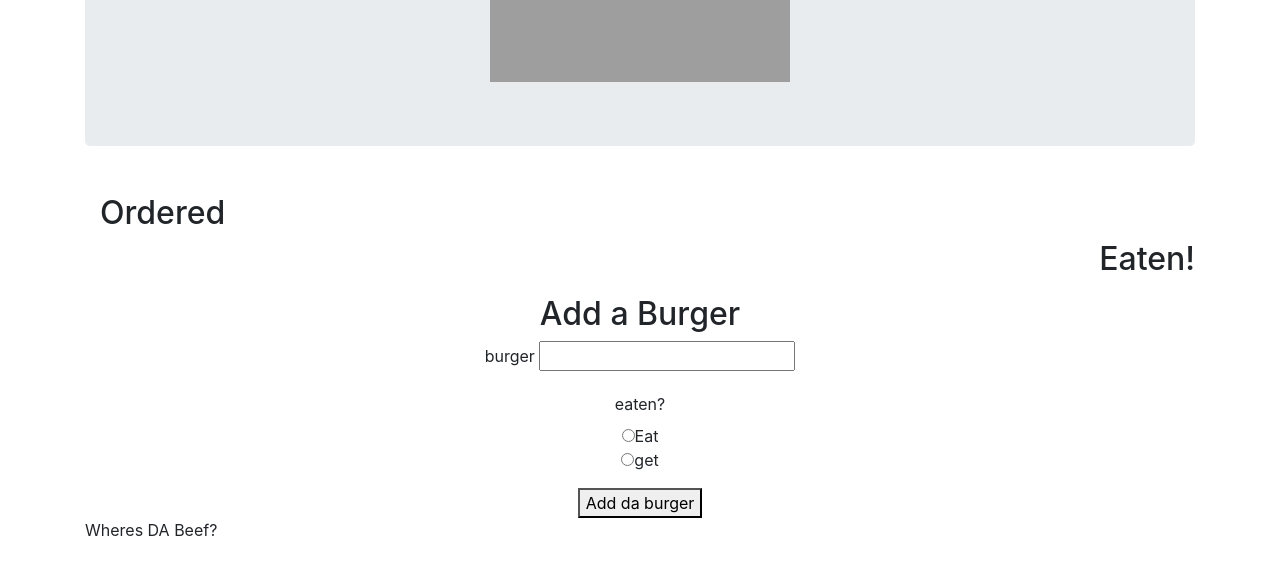
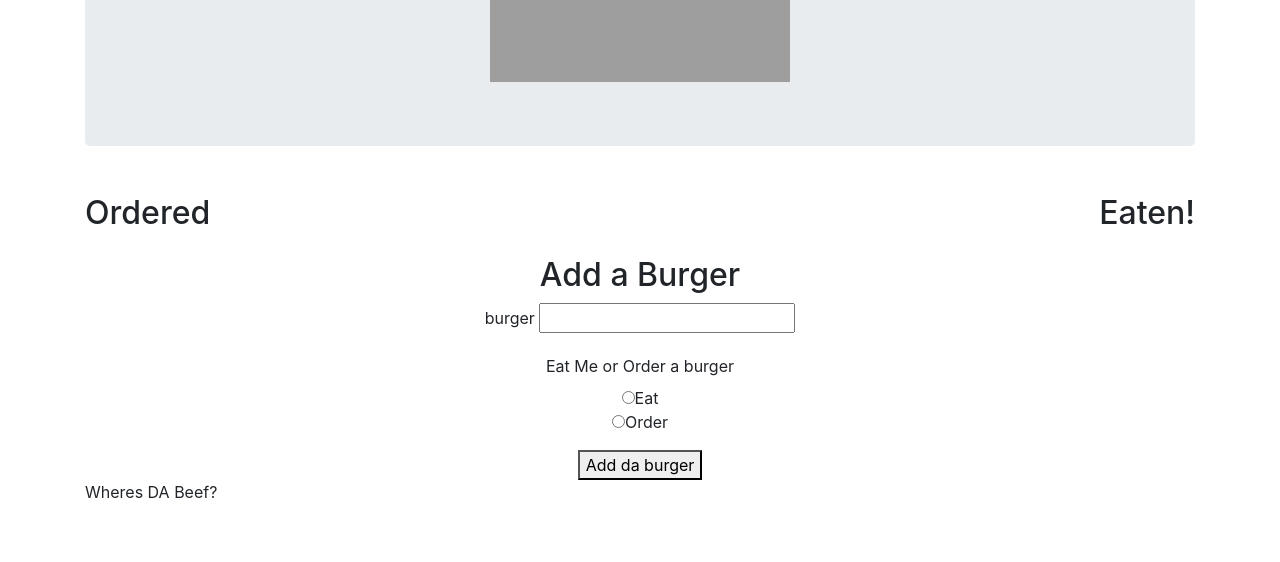
Before and after one commit to Hmahserdjian/burger, a Node server app: template views/index.handlebars in a window 1280 px wide. Shown: the part 238-800 px from the top of the page. Run offline with Node 20, Linux system fonts and the light colour scheme; the template is opened without the code that fills it, so the values that code supplies are empty; some libraries are stand-ins or nearby versions; grey boxes are pictures that could not be loaded.

Commit message:
commit changes

```diff
--- a/config/orm.js
+++ b/config/orm.js
@@ -48,7 +48,6 @@ function objToSql(ob) {
 
             cb(result);
         });
-    return arr.toString();
     },
     updateOne: function (table, objColVals, condition, cb) {
         var queryString = "UPDATE " + table;
--- a/views/index.handlebars
+++ b/views/index.handlebars
@@ -10,48 +10,47 @@
         </div>
     </div>
 </div>
+<ul>
+    {{#each burger_data}} {{#unless Eat}} {{/unless}} {{/each}}
+</ul>
 <div class="container">
 
-
-
-
-    <ul>
-        {{#each burger}} {{#unless Eat}} {{/unless}} {{/each}}
-    </ul>
-    <div class="container">
-        <div class="row">
-            <div class="col-lg-12">
-                <h2>Ordered</h2>
+    <div class="row">
+            <div class="col-md-6">
+                <h2>Ordered</h2> </div>
+            <div class="col-md-6">
+                <h2 align="right">Eaten!</h2>
             </div>
         </div>
     </div>
-    <div align="right"><h2>Eaten!</h2>
 </div>
+
+<div class="container">
     <ul>
-        {{#each burger}} {{#if Eat}} {{/if}} {{/each}}
+        {{#each burger_data}} {{#if Eat}} {{/if}} {{/each}}
     </ul>
     <center>
         <h2>Add a Burger</h2>
-        <form class="create-form">
+        <form action="/burgers/create" method="POST" class="create-form">
 
             <div class="form-group">
                 <label for="br">burger</label>
-                <input type="text" id="br" name="name">
+                <input type="text" id="br" name="burgerName">
             </div>
 
             <div class="form-group">
-                <label for="devoured">eaten?</label>
+                <label for="devoured">Eat Me or Order a burger</label>
                 <br>
                 <input type="radio" name="devoured" value="1">Eat</input>
                 <br>
-                <input type="radio" name="to be eaten" value="0">get</input>
+                <input type="radio" name="devoured" value="0">Order</input>
             </div>
 
             <button type="submit">Add da burger</button>
         </form>
     </center>
+</div>
 
-</div>
 
 <div class="container">
     <div class="panel panel-default">
```
Also changed, not shown: controllers/burgers_controllers.js (+19 -25 lines). Lines whose indentation alone changed are shown as unchanged.
